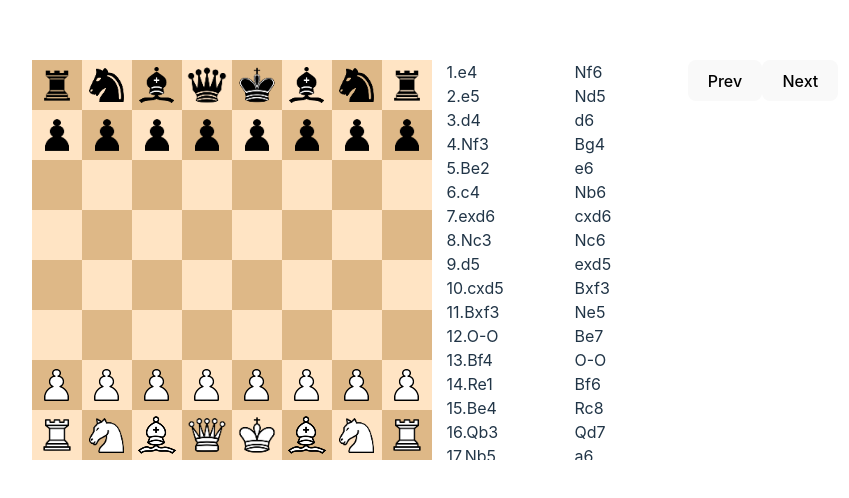
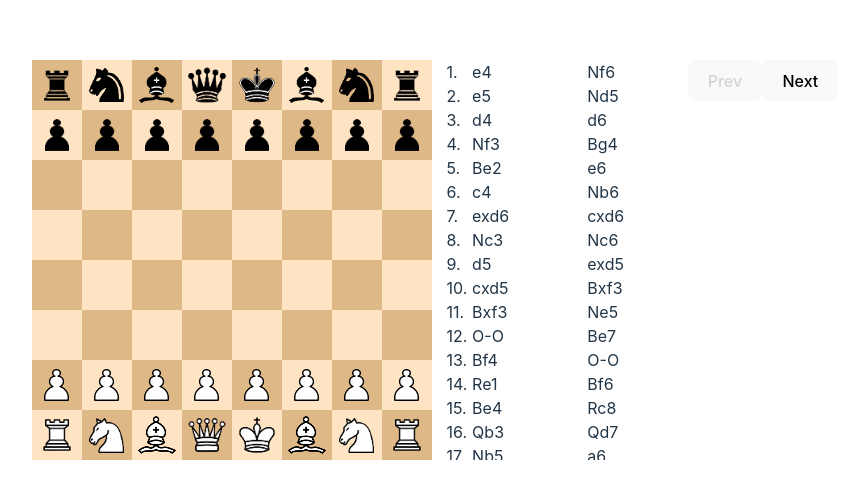
Before and after one commit to cparn/hackathon-chess-DB, a React (Vite) app in the folder frontend/: page / in a window 1280 px wide. Shown: the part 140-638 px from the top of the page, without its empty margins (205-1054 px from the left). Built offline with nearby package versions, Linux system fonts and the light colour scheme.

Commit message:
history added

```diff
--- /dev/null
+++ b/frontend/src/components/Buttons.css
@@ -0,0 +1,5 @@
+.inactive {
+    color: lightgrey;
+    cursor: not-allowed;
+    pointer-events: none;
+}
--- a/frontend/src/components/Buttons.tsx
+++ b/frontend/src/components/Buttons.tsx
@@ -1,15 +1,18 @@
 import React from 'react';
+import './Buttons.css'
 
 type ButtonProps = {
     nextMove: () => void,
-    prevMove: () => void
+    prevMove: () => void,
+    firstMove: boolean,
+    lastMove: boolean
 }
 
 
-export const Buttons: React.FC<ButtonProps> = ({ nextMove, prevMove }) => {
+export const Buttons: React.FC<ButtonProps> = ({ nextMove, prevMove, firstMove, lastMove }) => {
     return (
         <div>
-            <button onClick={prevMove}>Prev</button>
+            <button onClick={prevMove} className={`${firstMove ? ' inactive' : ''}`}>Prev</button>
             <button onClick={nextMove}>Next</button>
         </div>
     )
--- a/frontend/src/components/ChessInterface.tsx
+++ b/frontend/src/components/ChessInterface.tsx
@@ -33,17 +33,20 @@ export const ChessInterface = () => {
         let arr = game.split(' ');
         let splittedGame: string[] = [];
         for (let i = 0; i < arr.length; i += 2) {
-            splittedGame.push(`${arr[i]} ${arr[i + 1]}`);
+            const tmpArr = arr[i].split('.');
+            splittedGame.push(`${tmpArr[0]}.`);
+            splittedGame.push(`${tmpArr[1]}`);
+            splittedGame.push(`${arr[i + 1]}`);
         }
-        setGameSplitted(arr);
+        setGameSplitted(splittedGame);
 
     }, [game]);
 
     return (
         <main className="chess-interface">
-            <Board gameBoard={gameBoard}  />
+            <Board gameBoard={gameBoard} />
             <History iterator={iterator} game={gameSplitted} />
-            <Buttons nextMove={nextMove} prevMove={prevMove} />
+            <Buttons nextMove={nextMove} prevMove={prevMove} firstMove={iterator == 0} lastMove={false} />
         </main>
     )
 }
--- a/frontend/src/components/History.css
+++ b/frontend/src/components/History.css
@@ -1,6 +1,6 @@
 .chess-interface__history {
     display: grid;
-    grid-template-columns: 1fr 1fr;
+    grid-template-columns: 10% 45% 45%;
     max-height: 400px;
     overflow-y: scroll;
     width: 20vw;
```
